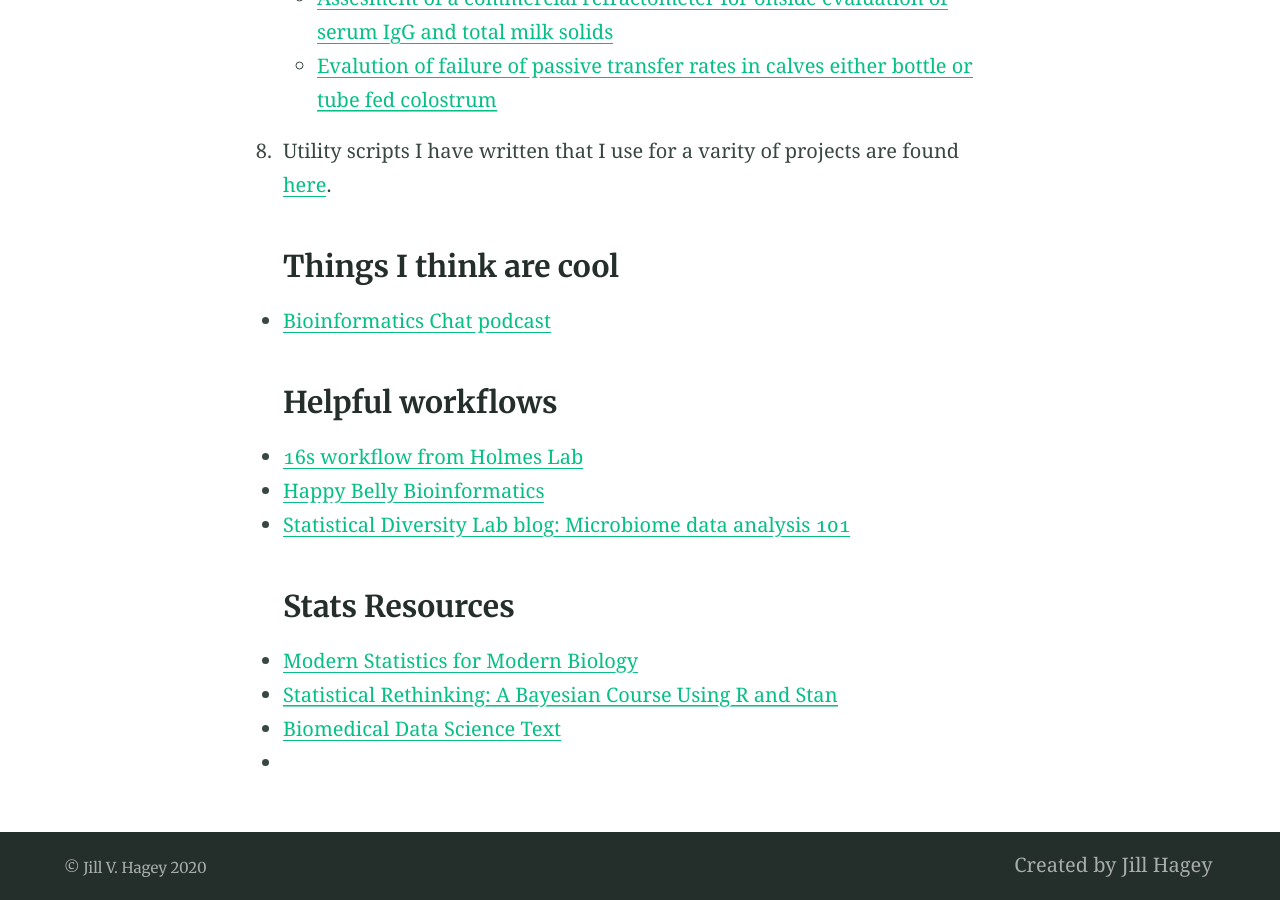
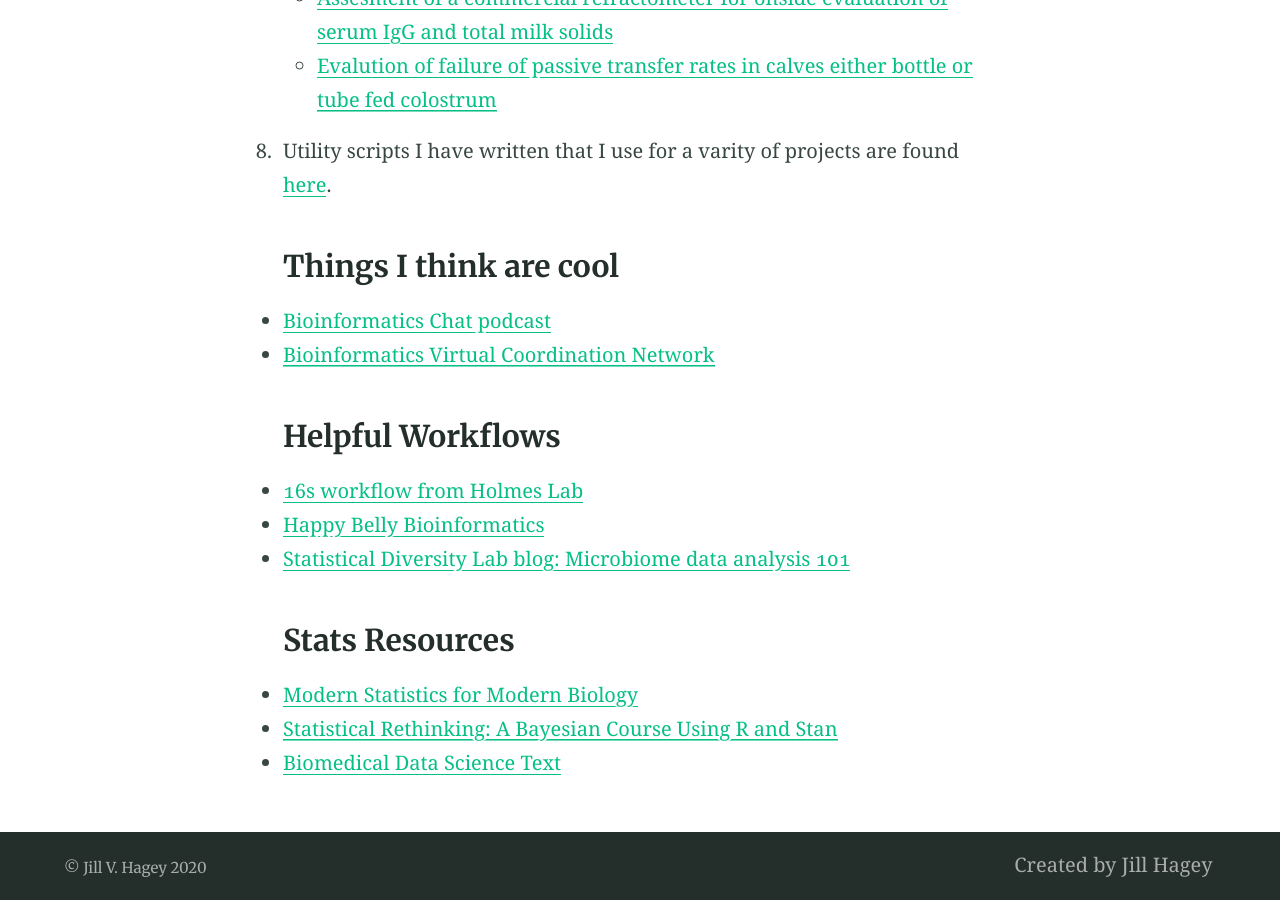
Before and after one commit to jvhagey/jvhagey.github.io, a Jekyll site: the page built from index.md, in a window 1280 px wide and 900 px high, scrolled down 1293 px. Built offline with Jekyll 4.4.1, drawn with Linux system fonts in a browser that asks for light colours; our own code applies the rules of GitHub Pages for plain Markdown files.

Commit message:
added link for Bioinformatics Virtual Coordination Network

```diff
--- a/index.md
+++ b/index.md
@@ -30,8 +30,9 @@ Email: jvhagey@gmail.com
 
 ### Things I think are cool
 - [Bioinformatics Chat podcast](https://bioinformatics.chat/)
+- [Bioinformatics Virtual Coordination Network](https://biovcnet.github.io/)
 
-### Helpful workflows
+### Helpful Workflows
 - [16s workflow from Holmes Lab](https://www.bioconductor.org/help/course-materials/2017/BioC2017/Day1/Workshops/Microbiome/MicrobiomeWorkflowII.html#different_ordination_projections)
 - [Happy Belly Bioinformatics](https://astrobiomike.github.io/)
 - [Statistical Diversity Lab blog: Microbiome data analysis 101](http://statisticaldiversitylab.com/blog/167093)
@@ -40,4 +41,3 @@ Email: jvhagey@gmail.com
 - [Modern Statistics for Modern Biology](http://web.stanford.edu/class/bios221/book/introduction.html)
 - [Statistical Rethinking: A Bayesian Course Using R and Stan](https://github.com/rmcelreath/statrethinking_winter2019)
 - [Biomedical Data Science Text](http://genomicsclass.github.io/book/)
--
```
